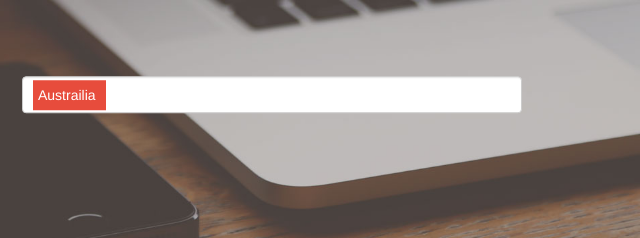
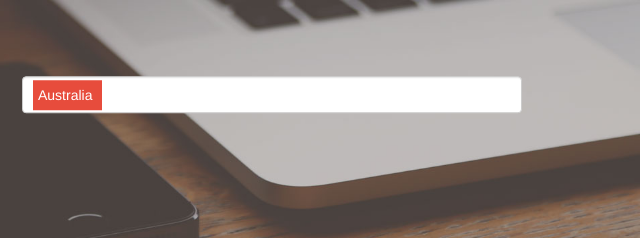
Before and after one commit to kanakiyajay/popSelect, a website: page index.html in a window 1280 px wide. Shown: the part 469-707 px from the top of the page, 368-1008 px from the left. Drawn offline with Linux system fonts and the light colour scheme.

Commit message:
Docs: Fix Spelling

```diff
--- a/index.html
+++ b/index.html
@@ -106,7 +106,7 @@
                   <option value="US">U.S.</option>
                   <option value="Germany">Germany</option>
                   <option value="UK">UK</option>
-                  <option value="Austrailia" selected="selected">Austrailia</option>
+                  <option value="Australia" selected="selected">Australia</option>
                 </select>
               </div>
             </div>
```
